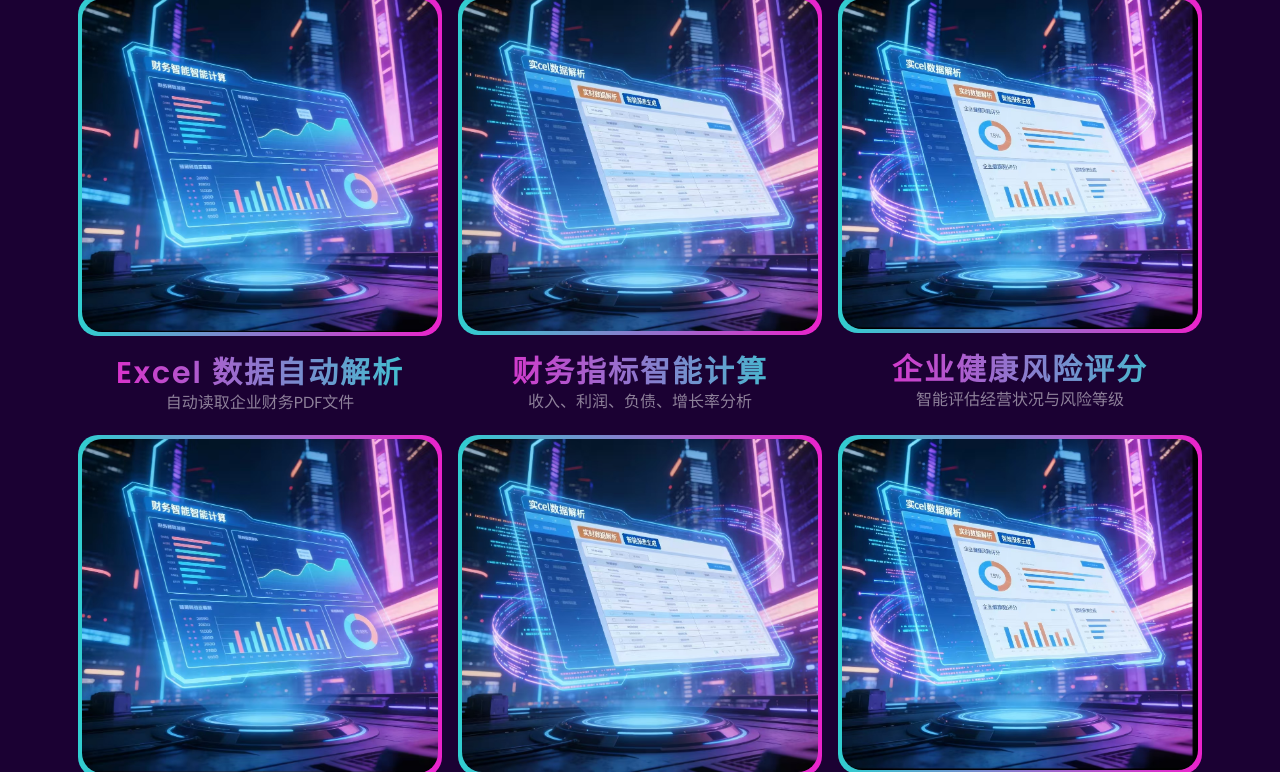
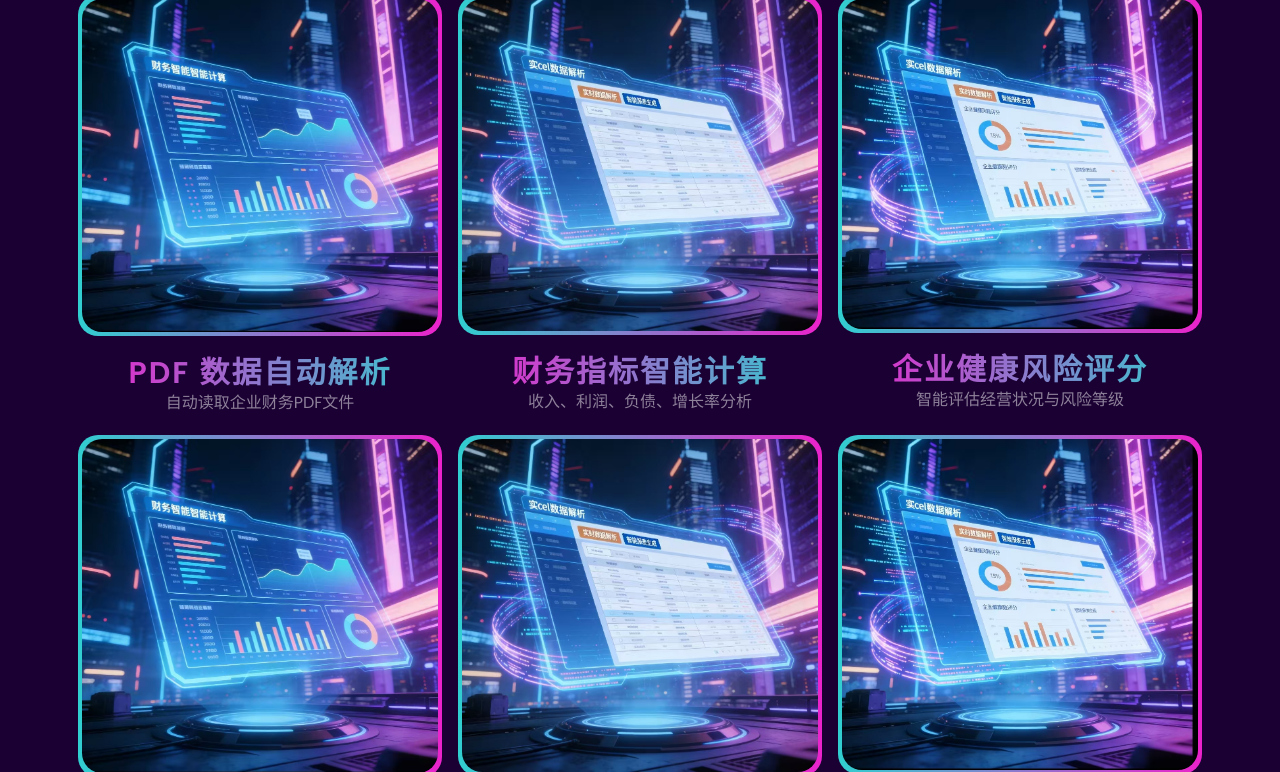
Before and after one commit to liangfc20060710/-, a Flask app: page /service.html in a window 1280 px wide. Shown: the part 581-1353 px from the top of the page. Run offline with Flask 3, Linux system fonts and the light colour scheme; some libraries are stand-ins or nearby versions.

Commit message:
修复了一些已知的问题

```diff
--- a/templates/index.html
+++ b/templates/index.html
@@ -84,7 +84,7 @@
 <div class="wow animate__animated animate__fadeInLeft banner-text">
 <h1>企业数字大脑</h1>
 <h4>多智能体赋能企业运营分析与决策支持</h4>
-<p>基于多智能体协同的企业运营分析系统，自动解析Excel财务数据，实现智能评分、风险预警、决策建议，为企业打造一站式数字决策中枢。</p>
+<p>基于多智能体协同的企业运营分析系统，自动解析PDF财务数据，实现智能评分、风险预警、决策建议，为企业打造一站式数字决策中枢。</p>
 <div class="main-btn">
 <a class="shadow__btn" href="experience.html">上传PDF文件开始分析</a>
 </div>
--- a/templates/service.html
+++ b/templates/service.html
@@ -113,7 +113,7 @@
             <img src="../static/picture/banner-2.jpg" class="w-100" alt="">
           </div>
           <div class="gallery-text text-center mt-3">
-            <h4>Excel 数据自动解析</h4>
+            <h4>PDF 数据自动解析</h4>
             <p class="text-white-50">自动读取企业财务PDF文件</p>
           </div>
         </div>
```
